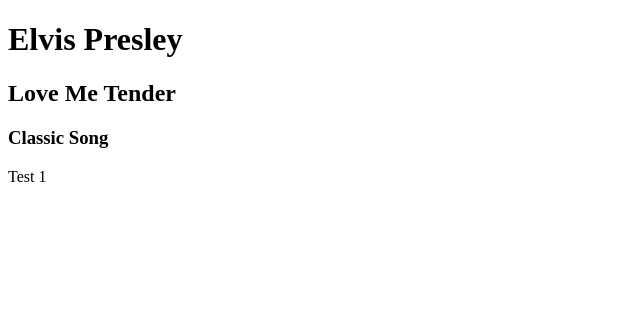
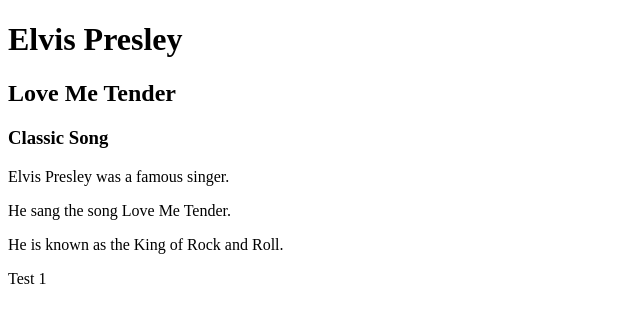
Before and after one commit to kristinafoxy/moj-projekt, a plain HTML site: page index.html in a window 1280 px wide. Shown: the whole page, without its empty margins (0-640 px from the left). Drawn offline with Linux system fonts and the light colour scheme.

Commit message:
Update index.html

```diff
--- a/index.html
+++ b/index.html
@@ -12,6 +12,10 @@
   <h2>Love Me Tender</h2>
   <h3>Classic Song</h3>
 
+  <p>Elvis Presley was a famous singer.</p>
+  <p>He sang the song Love Me Tender.</p>
+  <p>He is known as the King of Rock and Roll.</p>
+
   <p data-id="1">Test 1</p>
   <!-- <p data-id="3">Test 3</p> -->
   <!-- <p data-id="5">Test 5</p> -->
```
